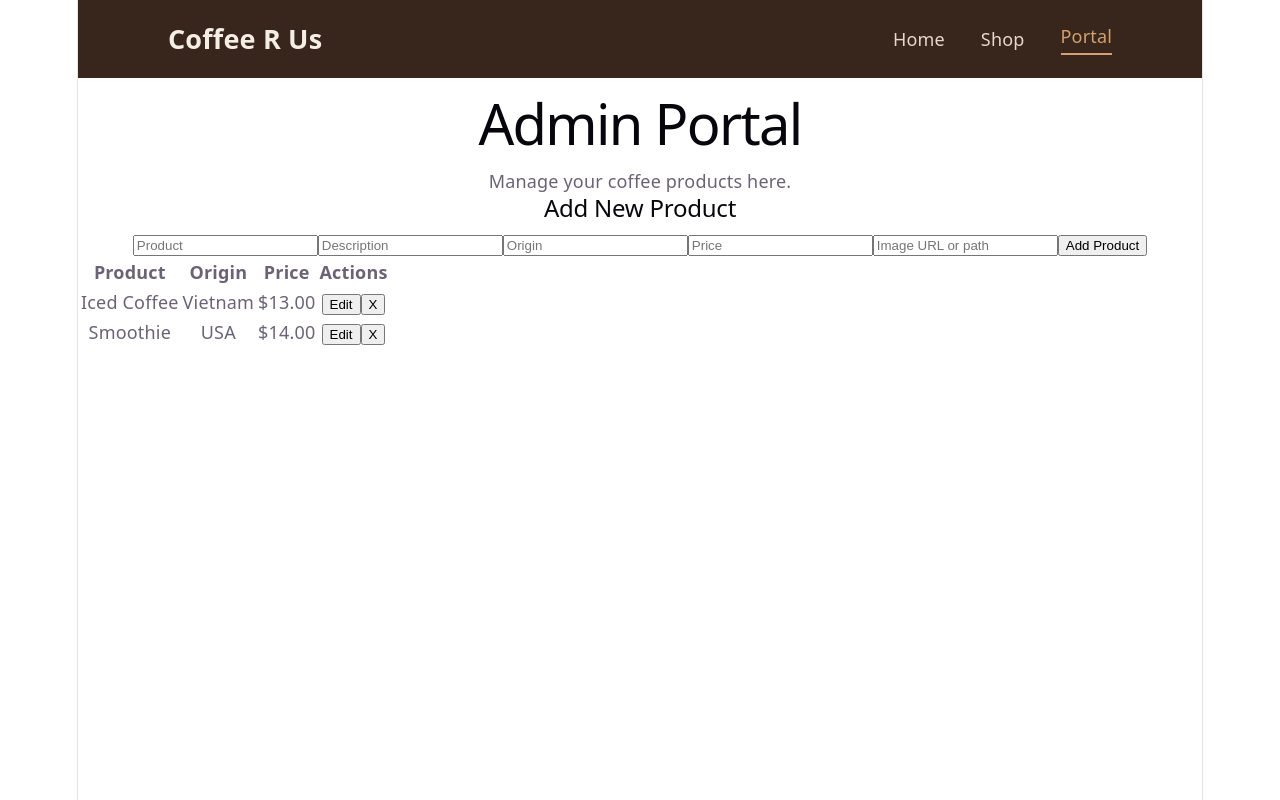
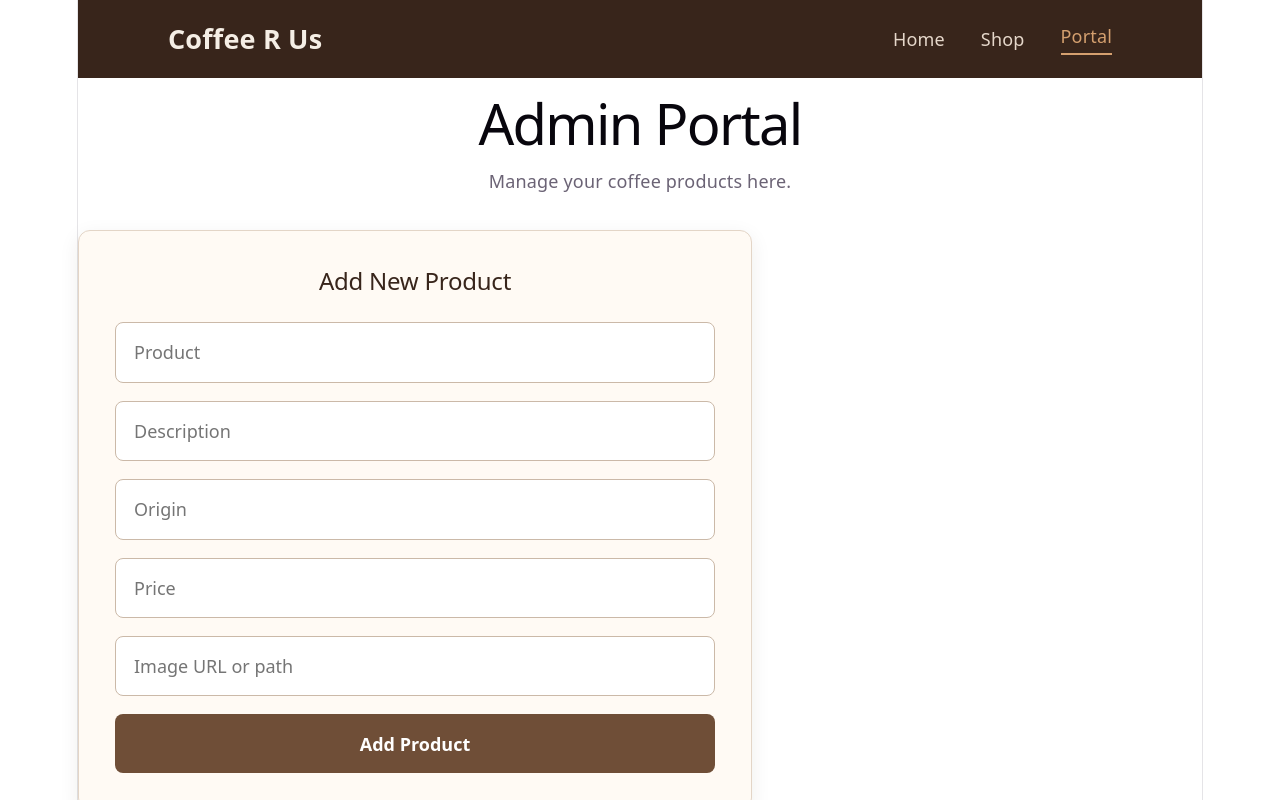
Before and after one commit to a-gbatie/Coffee-R-Us, a React (Vite) app: page /admin in a window 1280 px wide. Shown: the top 800 px of the page. Built offline with nearby package versions, Linux system fonts and the light colour scheme; data requests are answered from the project's data file.

Commit message:
Added styling ot AdminPortal.jsx

```diff
--- a/db.json
+++ b/db.json
@@ -7,14 +7,6 @@
       "origin": "Vietnam",
       "price": 13,
       "image": "/images/icedcoffee.jpg"
-    },
-    {
-      "name": "Smoothie",
-      "description": "blended fruity drink",
-      "origin": "USA",
-      "price": 14,
-      "image": "/images/smoothie.jpg",
-      "id": "StRyHHbr8dA"
     }
   ],
   "$schema": "./node_modules/json-server/schema.json"
--- a/src/components/AddProductForm.jsx
+++ b/src/components/AddProductForm.jsx
@@ -1,4 +1,5 @@
 import { useState } from "react";
+import "../styles/ProductForm.css";
 
 function AddProductForm({ onAddProduct }) {
   // Store the values entered into the form
@@ -40,7 +41,7 @@ function AddProductForm({ onAddProduct }) {
   }
 
   return (
-    <form onSubmit={handleSubmit}>
+    <form  className="product-form" onSubmit={handleSubmit}>
       <h2>Add New Product</h2>
 
       <input
--- a/src/components/EditProductForm.jsx
+++ b/src/components/EditProductForm.jsx
@@ -1,4 +1,5 @@
 import { useState } from "react";
+import "../styles/ProductForm.css";
 
 function EditProductForm({ product, onUpdateProduct, onCancel }) {
   // Start the form with the selected product's information
@@ -32,7 +33,7 @@ function EditProductForm({ product, onUpdateProduct, onCancel }) {
   }
 
   return (
-    <form onSubmit={handleSubmit}>
+    <form className="product-form" onSubmit={handleSubmit}>
       <h2>Edit Product</h2>
 
       <input
--- a/src/pages/AdminPortal.jsx
+++ b/src/pages/AdminPortal.jsx
@@ -2,6 +2,7 @@ import { useState } from "react";
 import useProducts from "../hooks/useProducts";
 import AddProductForm from "../components/AddProductForm";
 import EditProductForm from "../components/EditProductForm";
+import "../styles/AdminPortal.css";
 
 function AdminPortal() {
   const productsURL = "http://localhost:6001/products";
@@ -107,7 +108,7 @@ function AdminPortal() {
   }
 
   return (
-    <main>
+    <main className="admin-page">
       <h1>Admin Portal</h1>
       <p>Manage your coffee products here.</p>
 
@@ -129,6 +130,7 @@ function AdminPortal() {
 
       {/* Display existing products in a table */}
       {!loading && !error && (
+        <div className="admin-table-container">
           <table className="admin-table">
             <thead>
               <tr>
@@ -146,10 +148,11 @@ function AdminPortal() {
                   <td>{product.origin}</td>
                   <td>${Number(product.price).toFixed(2)}</td>
 
-                <td>
+                  <td className="admin-actions">
                     {/*Edit selected producted */}
                     <button
                       type="button"
+                      className="edit-button"
                       data-id={product.id}
                       onClick={handleEditClick}
                     >
@@ -159,6 +162,7 @@ function AdminPortal() {
                     {/*Delete selected producted */}
                     <button
                       type="button"
+                      className="delete-button"
                       data-id={product.id}
                       onClick={handleDeleteProduct}
                     >
@@ -169,6 +173,7 @@ function AdminPortal() {
               ))}
             </tbody>
           </table>
+        </div>
       )}
     </main>
   );
--- /dev/null
+++ b/src/styles/AdminPortal.css
@@ -0,0 +1,105 @@
+/* Table container */
+.admin-table-container {
+  width: 100%;
+  margin-top: 2rem;
+  overflow-x: auto;
+  border: 1px solid #e3d5c7;
+  border-radius: 14px;
+  box-shadow: 0 8px 24px rgba(56, 37, 27, 0.1);
+}
+
+/* Main table */
+.admin-table {
+  width: 100%;
+  border-collapse: collapse;
+  background-color: #fffaf4;
+  color: #38251b;
+  text-align: left;
+}
+
+/* Table headings */
+.admin-table th {
+  padding: 1.2rem 1.5rem;
+  background-color: #38251b;
+  color: #ffffff;
+  font-weight: 600;
+  font-size: 0.95rem;
+  letter-spacing: 0.5px;
+}
+
+/* Product rows */
+.admin-table td {
+  padding: 1.1rem 1.5rem;
+  border-bottom: 1px solid #e3d5c7;
+  vertical-align: middle;
+}
+
+/* Alternate row backgrounds */
+.admin-table tbody tr:nth-child(even) {
+  background-color: #f5eee5;
+}
+
+/* Highlight the row under the mouse */
+.admin-table tbody tr:hover {
+  background-color: #eadccc;
+}
+
+/* Remove border from the final row */
+.admin-table tbody tr:last-child td {
+  border-bottom: none;
+}
+
+/* Keep action buttons together */
+.admin-actions {
+  white-space: nowrap;
+}
+
+/* Shared button styling */
+.admin-actions button {
+  padding: 0.6rem 1.1rem;
+  border: none;
+  border-radius: 7px;
+  color: #ffffff;
+  font: inherit;
+  font-size: 0.9rem;
+  font-weight: 600;
+  cursor: pointer;
+  transition: background-color 0.2s ease;
+}
+
+/* Edit button */
+.admin-actions .edit-button {
+  background-color: #6f4e37;
+  margin-right: 0.6rem;
+}
+
+.admin-actions .edit-button:hover {
+  background-color: #4b3223;
+}
+
+/* Delete button */
+.admin-actions .delete-button {
+  background-color: #a44737;
+}
+
+.admin-actions .delete-button:hover {
+  background-color: #802f23;
+}
+
+/* Keyboard accessibility */
+.admin-actions button:focus-visible {
+  outline: 3px solid #d5a06f;
+  outline-offset: 3px;
+}
+
+/* Responsive table */
+@media (max-width: 600px) {
+  .admin-table th,
+  .admin-table td {
+    padding: 0.8rem;
+  }
+
+  .admin-actions button {
+    padding: 0.5rem 0.75rem;
+  }
+}
--- /dev/null
+++ b/src/styles/ProductForm.css
@@ -0,0 +1,67 @@
+/* Shared styling for Add and Edit forms */
+.product-form {
+  display: flex;
+  flex-direction: column;
+  gap: 1rem;
+  max-width: 600px;
+  padding: 2rem;
+  margin: 2rem 0;
+  background-color: #fffaf4;
+  border: 1px solid #e3d5c7;
+  border-radius: 12px;
+  box-shadow: 0 6px 20px rgba(56, 37, 27, 0.08);
+}
+
+.product-form h2 {
+  color: #38251b;
+  margin: 0 0 0.5rem;
+}
+
+/* Form inputs */
+.product-form input {
+  width: 100%;
+  padding: 0.9rem 1rem;
+  border: 1px solid #cbb9a8;
+  border-radius: 8px;
+  background-color: #ffffff;
+  color: #38251b;
+  font: inherit;
+  box-sizing: border-box;
+}
+
+.product-form input:focus {
+  outline: 2px solid #996b43;
+  outline-offset: 2px;
+}
+
+/* Form buttons */
+.product-form button {
+  padding: 0.9rem 1.5rem;
+  border: none;
+  border-radius: 8px;
+  background-color: #6f4e37;
+  color: #ffffff;
+  font: inherit;
+  font-weight: 600;
+  cursor: pointer;
+}
+
+.product-form button:hover {
+  background-color: #4b3223;
+}
+
+/* Cancel button on the Edit form */
+.product-form button[type="button"] {
+  background-color: #806c5c;
+}
+
+.product-form button[type="button"]:hover {
+  background-color: #66554a;
+}
+
+@media (max-width: 600px) {
+  .product-form {
+    padding: 1.25rem;
+    max-width: 100%;
+  }
+}
```
Lines whose indentation alone changed are shown as unchanged.
